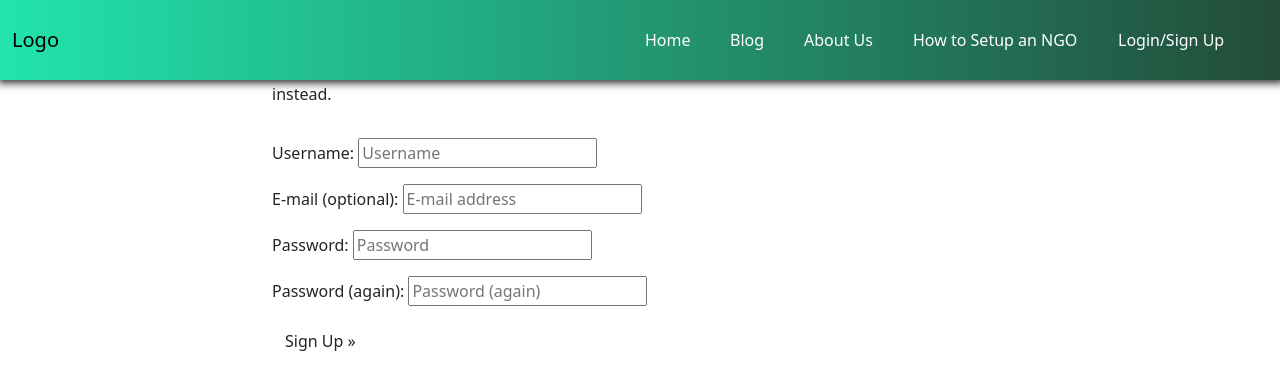
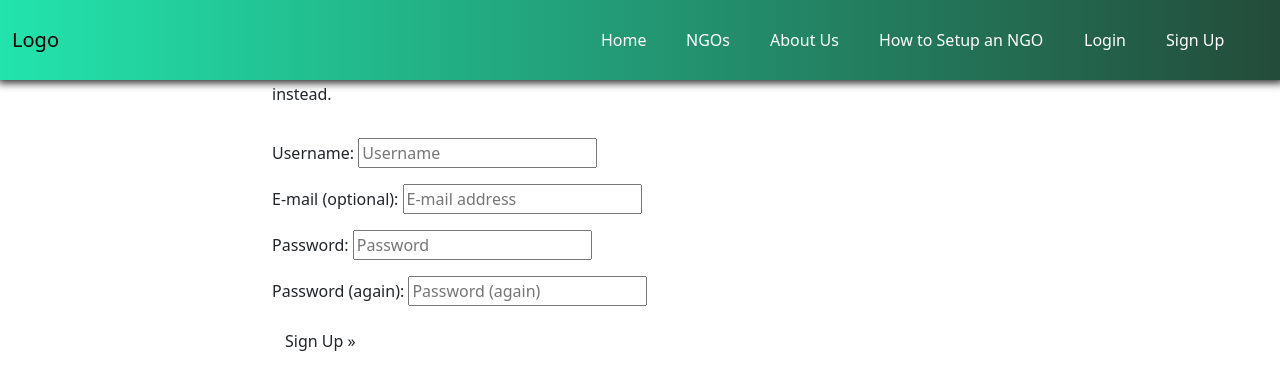
Before and after one commit to SamMartin92/hackathon-team-9a, a Django app: page /accounts/signup/ in a window 1280 px wide. Shown: the top 390 px of the page. Run offline with Django 4.2, Linux system fonts and the light colour scheme; some libraries are stand-ins or nearby versions.

Commit message:
Add Navbar links for authenticated users and all users

```diff
--- a/templates/base.html
+++ b/templates/base.html
@@ -55,13 +55,14 @@
                 <div class="offcanvas-body">
                     <div class="navbar-nav justify-content-end flex-grow-1">
                         <ul class="navbar-nav justify-content-end flex-grow-1 pe-4">
+                            <!-- Navbar links for all users -->
                             <li class="nav-item">
                                 <a class="nav-link hvr-float" href="#"><i
                                         class="fa-solid fa-house pe-3 d-lg-none"></i>Home</a>
                             </li>
                             <li class="nav-item">
-                                <a class="nav-link hvr-float" href="#"><i
-                                        class="fa-solid fa-pen pe-3 d-lg-none"></i>Blog</a>
+                                <a class="nav-link hvr-float" href="{% url 'listview' %}"><i
+                                        class="fa-solid fa-pen pe-3 d-lg-none"></i>NGOs</a>
                             </li>
                             <li class="nav-item">
                                 <a class="nav-link hvr-float" href="#"><i
@@ -71,10 +72,27 @@
                                 <a class="nav-link hvr-float" href="#"><i
                                         class="fa-solid fa-circle-question pe-3 d-lg-none"></i>How to Setup an NGO</a>
                             </li>
+                            <!-- Navbar links for authenticated users -->
+                            {% if user.is_authenticated %}
                             <li class="nav-item">
-                                <a class="nav-link hvr-float" href="#"><i
-                                        class="fa-solid fa-circle-user pe-3 d-lg-none"></i>Login/Sign Up</a>
+                                <a class="nav-link hvr-float" href="{% url 'add_ngo' %}"><i
+                                        class="fa-solid fa-circle-user pe-3 d-lg-none"></i>Add Your NGO</a>
                             </li>
+                            <li class="nav-item">
+                                <a class="nav-link hvr-float" href="{% url 'account_logout' %}"><i
+                                        class="fa-solid fa-circle-user pe-3 d-lg-none"></i>Logout</a>
+                            </li>
+                            {% else %}
+                            <!-- Navbar links for all users -->
+                            <li class="nav-item">
+                                <a class="nav-link hvr-float" href="{% url 'account_login' %}"><i
+                                        class="fa-solid fa-circle-user pe-3 d-lg-none"></i>Login</a>
+                            </li>
+                            <li class="nav-item">
+                                <a class="nav-link hvr-float" href="{% url 'account_signup' %}"><i
+                                        class="fa-solid fa-circle-user pe-3 d-lg-none"></i>Sign Up</a>
+                            </li>
+                            {% endif %}
                     </div>
                 </div>
             </div>
```
